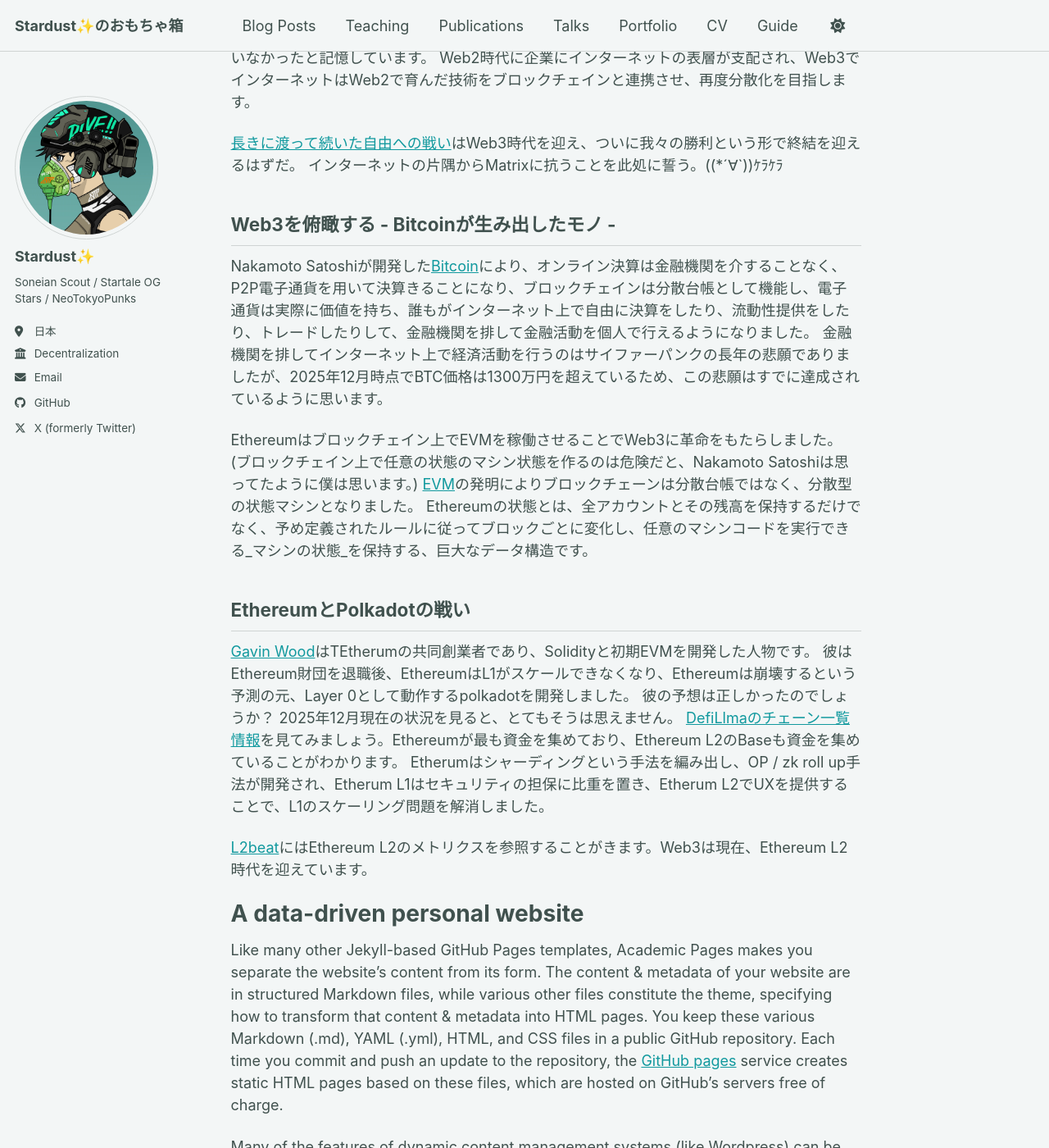
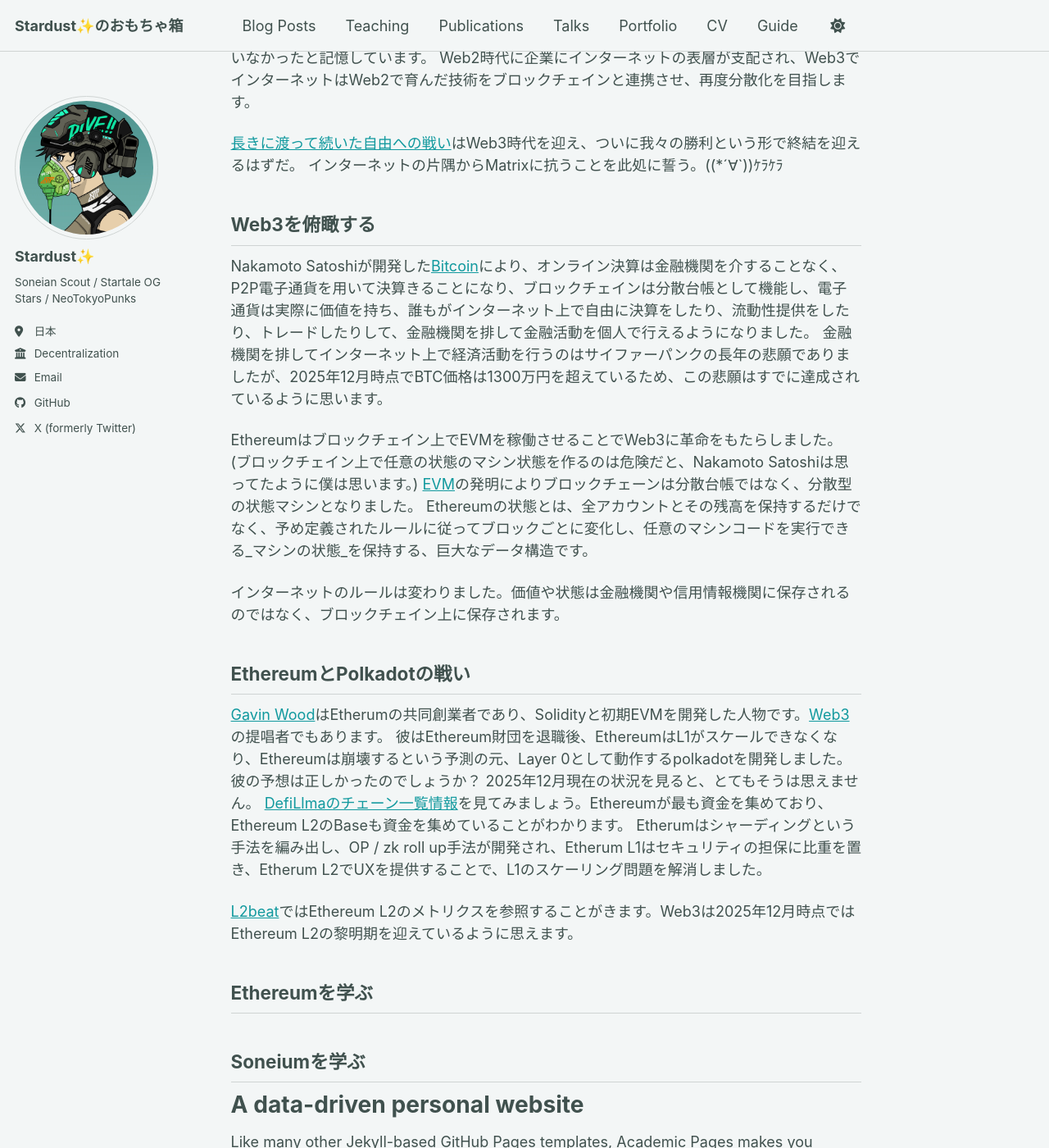
Before and after one commit to stardustdotbox/stardustdotbox.github.io, a Jekyll site: the page built from _pages/about.md, in a window 1280 px wide and 1400 px high, scrolled down 428 px. Shown: the whole window at 82% size. Built offline with Jekyll 4.4.1, drawn with Linux system fonts in a browser that asks for light colours; a script bundle is joined from its source files by our own code; library files that are not in the unit come from our copies.

Commit message:
ホームページの初期設定

```diff
--- a/_pages/about.md
+++ b/_pages/about.md
@@ -24,7 +24,7 @@
 [長きに渡って続いた自由への戦い](https://museum.scenecritique.com/categories/library/defcon0/1st.htm)はWeb3時代を迎え、ついに我々の勝利という形で終結を迎えるはずだ。
 インターネットの片隅からMatrixに抗うことを此処に誓う。((*´∀`))ｹﾗｹﾗ
 
-## Web3を俯瞰する - Bitcoinが生み出したモノ -
+## Web3を俯瞰する
 
 Nakamoto Satoshiが開発した[Bitcoin](https://bitcoin.org/files/bitcoin-paper/bitcoin_jp.pdf)により、オンライン決算は金融機関を介することなく、P2P電子通貨を用いて決算きることになり、ブロックチェインは分散台帳として機能し、電子通貨は実際に価値を持ち、誰もがインターネット上で自由に決算をしたり、流動性提供をしたり、トレードしたりして、金融機関を排して金融活動を個人で行えるようになりました。
 金融機関を排してインターネット上で経済活動を行うのはサイファーパンクの長年の悲願でありましたが、2025年12月時点でBTC価格は1300万円を超えているため、この悲願はすでに達成されているように思います。
@@ -32,16 +32,22 @@
 Ethereumはブロックチェイン上でEVMを稼働させることでWeb3に革命をもたらしました。(ブロックチェイン上で任意の状態のマシン状態を作るのは危険だと、Nakamoto Satoshiは思ってたように僕は思います。)
 [EVM](https://ethereum.org/ja/developers/docs/evm/)の発明によりブロックチェーンは分散台帳ではなく、分散型の状態マシンとなりました。 Ethereumの状態とは、全アカウントとその残高を保持するだけでなく、予め定義されたルールに従ってブロックごとに変化し、任意のマシンコードを実行できる_マシンの状態_を保持する、巨大なデータ構造です。
 
+インターネットのルールは変わりました。価値や状態は金融機関や信用情報機関に保存されるのではなく、ブロックチェイン上に保存されます。
+
 ## EthereumとPolkadotの戦い
 
-[Gavin Wood](https://gavwood.com/)はTEtherumの共同創業者であり、Solidityと初期EVMを開発した人物です。
+[Gavin Wood](https://gavwood.com/)はEtherumの共同創業者であり、Solidityと初期EVMを開発した人物です。[Web3](https://ethereum.org/ja/web3/)の提唱者でもあります。
 彼はEthereum財団を退職後、EthereumはL1がスケールできなくなり、Ethereumは崩壊するという予測の元、Layer 0として動作するpolkadotを開発しました。
 彼の予想は正しかったのでしょうか？
 2025年12月現在の状況を見ると、とてもそうは思えません。
 [DefiLlmaのチェーン一覧情報](https://defillama.com/chains)を見てみましょう。Ethereumが最も資金を集めており、Ethereum L2のBaseも資金を集めていることがわかります。
 Etherumはシャーディングという手法を編み出し、OP / zk roll up手法が開発され、Etherum L1はセキュリティの担保に比重を置き、Etherum L2でUXを提供することで、L1のスケーリング問題を解消しました。
 
-[L2beat](https://l2beat.com/)にはEthereum L2のメトリクスを参照することがきます。Web3は現在、Ethereum L2時代を迎えています。
+[L2beat](https://l2beat.com/)ではEthereum L2のメトリクスを参照することがきます。Web3は2025年12月時点ではEthereum L2の黎明期を迎えているように思えます。
+
+## Ethereumを学ぶ
+
+## Soneiumを学ぶ
 
 A data-driven personal website
 ======
```
